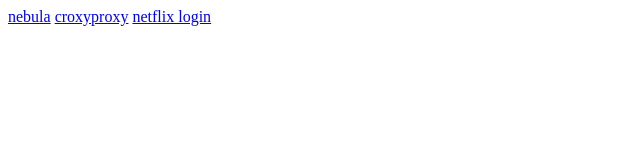
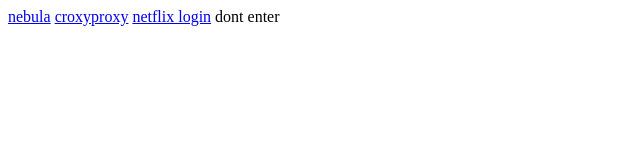
Before and after one commit to jackstorm2168/jackstorm2168.github.io, a plain HTML site: page index.html in a window 1280 px wide. Shown: the full height of the page, 0-640 px from the left. Drawn offline with Linux system fonts and the light colour scheme.

Commit message:
added dont enter

```diff
--- a/index.html
+++ b/index.html
@@ -1,3 +1,4 @@
 <a href="https://schooltutor.xyz">nebula</a>
 <a href="https://134.209.250.149">croxyproxy</a>
 <a href="https://104.149.146.202/login?__cpo=aHR0cHM6Ly93d3cubmV0ZmxpeC5jb20">netflix login</a>
+<a herf="https://theaviary.me/Idiot!/Converted/Idiot!.html">dont enter</a>
```
